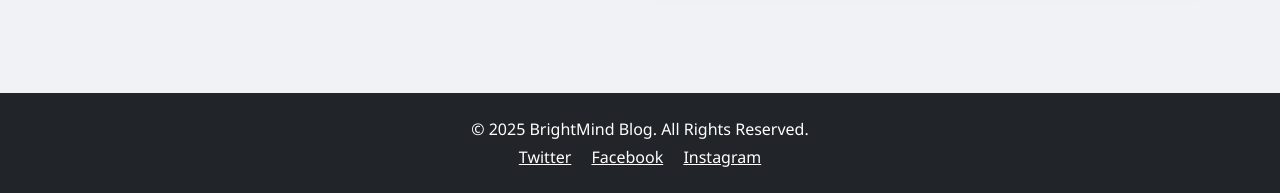
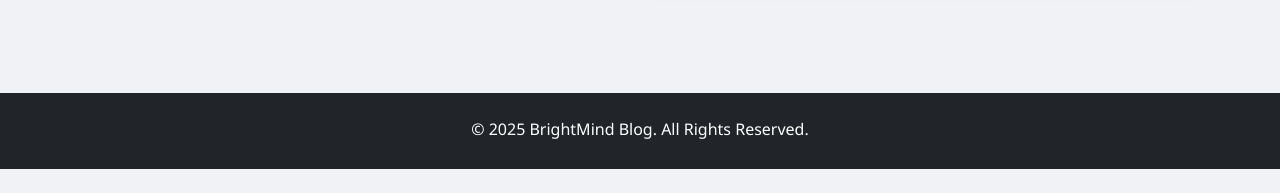
Before and after one commit to Abhinot-123/BrightMindBlog, a plain HTML site: page about.html in a window 1280 px wide. Shown: the part 1406-1599 px from the top of the page. After the commit the page ends 1575 px from the top, so only its background shows below. Drawn offline with nearby package versions, Linux system fonts and the light colour scheme.

Commit message:
about.html

```diff
--- a/about.html
+++ b/about.html
@@ -64,11 +64,7 @@
   <footer class="bg-dark text-white text-center py-4 mt-5">
     <div class="container">
       <p class="mb-1">&copy; 2025 BrightMind Blog. All Rights Reserved.</p>
-      <p class="mb-0">
-        <a href="https://twitter.com" target="_blank" class="text-white me-3">Twitter</a>
-        <a href="https://facebook.com" target="_blank" class="text-white me-3">Facebook</a>
-        <a href="https://instagram.com" target="_blank" class="text-white">Instagram</a>
-      </p>
+
     </div>
   </footer>
 
```
